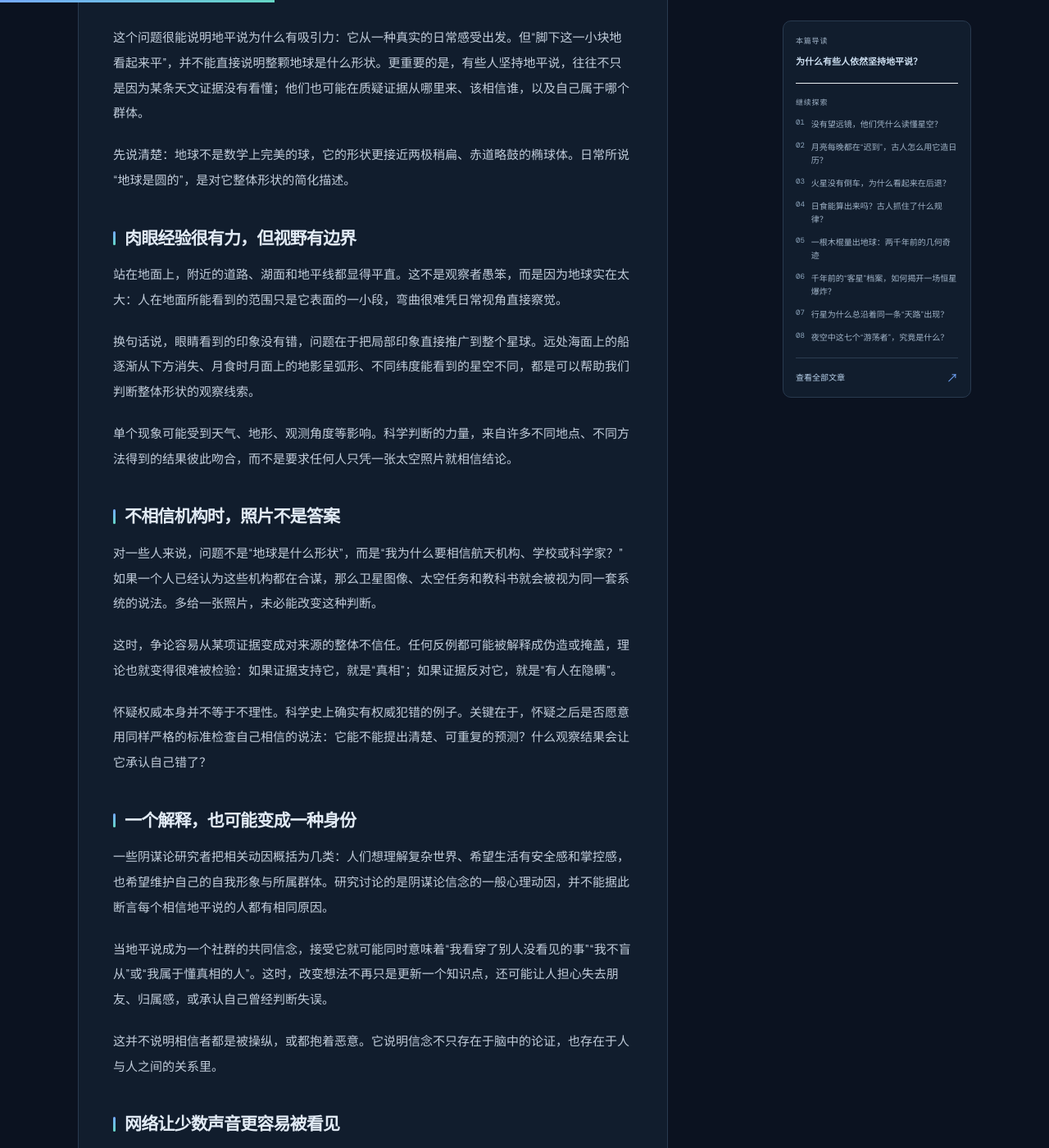
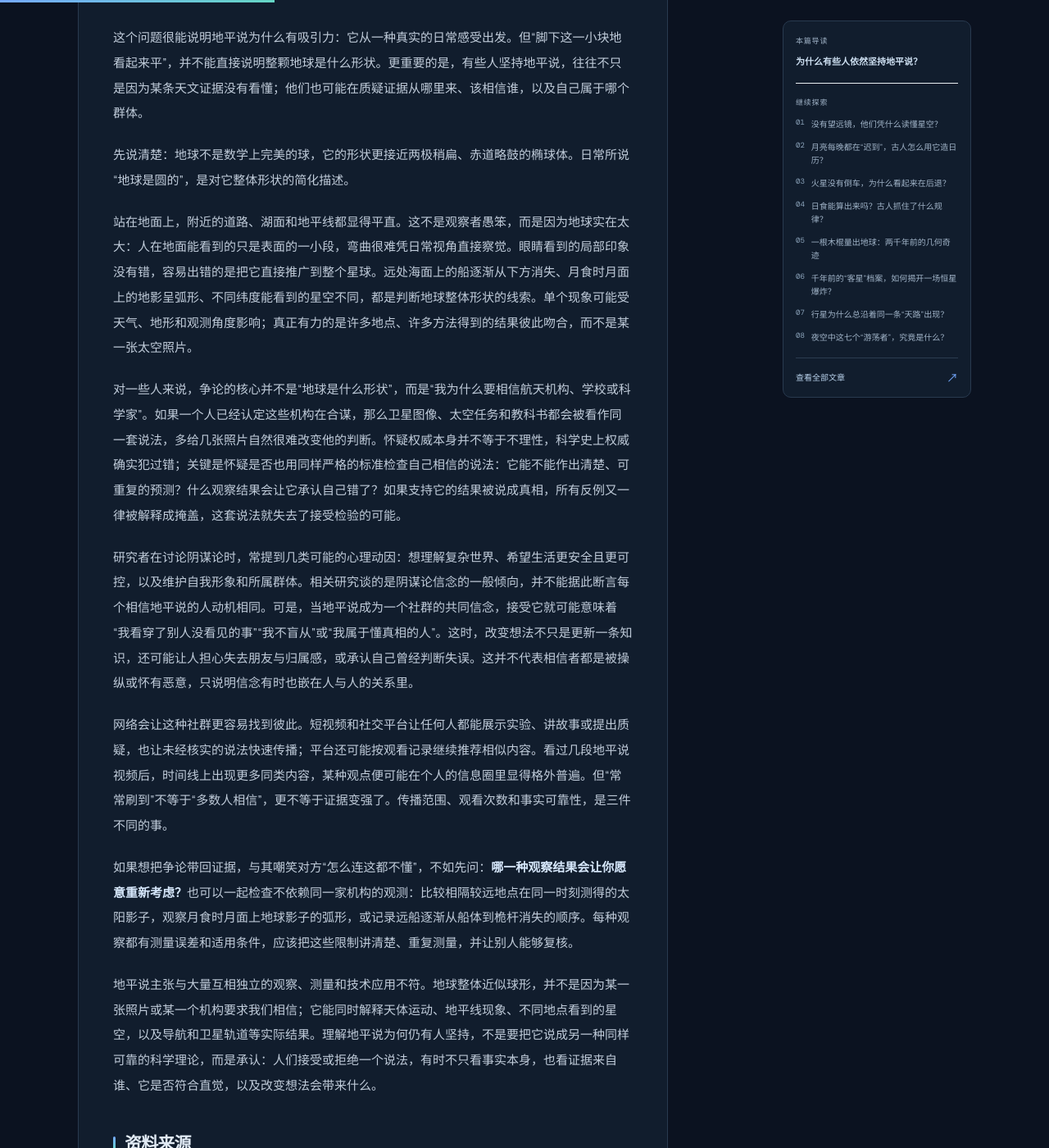
Before and after one commit to luskyle/the-world, a Jekyll site: the page built from astronomy/09-为什么有些人依然坚持地平说.md, in a window 1280 px wide and 1400 px high, scrolled down 484 px. Shown: the whole window at 82% size. Built offline with Jekyll 4.4.1, drawn with Linux system fonts in a browser that asks for light colours; some of the changed text lies outside the part shown.

Commit message:
Revise flat Earth article to flowing prose
Co-authored-by: Copilot <223556219+Copilot@users.noreply.github.com>

```diff
--- a/astronomy/09-为什么有些人依然坚持地平说.md
+++ b/astronomy/09-为什么有些人依然坚持地平说.md
@@ -16,49 +16,17 @@ permalink: /articles/why-flat-earth-persists/
 
 先说清楚：地球不是数学上完美的球，它的形状更接近两极稍扁、赤道略鼓的椭球体。日常所说“地球是圆的”，是对它整体形状的简化描述。
 
-## 肉眼经验很有力，但视野有边界
+站在地面上，附近的道路、湖面和地平线都显得平直。这不是观察者愚笨，而是因为地球实在太大：人在地面能看到的只是表面的一小段，弯曲很难凭日常视角直接察觉。眼睛看到的局部印象没有错，容易出错的是把它直接推广到整个星球。远处海面上的船逐渐从下方消失、月食时月面上的地影呈弧形、不同纬度能看到的星空不同，都是判断地球整体形状的线索。单个现象可能受天气、地形和观测角度影响；真正有力的是许多地点、许多方法得到的结果彼此吻合，而不是某一张太空照片。
 
-站在地面上，附近的道路、湖面和地平线都显得平直。这不是观察者愚笨，而是因为地球实在太大：人在地面所能看到的范围只是它表面的一小段，弯曲很难凭日常视角直接察觉。
+对一些人来说，争论的核心并不是“地球是什么形状”，而是“我为什么要相信航天机构、学校或科学家”。如果一个人已经认定这些机构在合谋，那么卫星图像、太空任务和教科书都会被看作同一套说法，多给几张照片自然很难改变他的判断。怀疑权威本身并不等于不理性，科学史上权威确实犯过错；关键是怀疑是否也用同样严格的标准检查自己相信的说法：它能不能作出清楚、可重复的预测？什么观察结果会让它承认自己错了？如果支持它的结果被说成真相，所有反例又一律被解释成掩盖，这套说法就失去了接受检验的可能。
 
-换句话说，眼睛看到的印象没有错，问题在于把局部印象直接推广到整个星球。远处海面上的船逐渐从下方消失、月食时月面上的地影呈弧形、不同纬度能看到的星空不同，都是可以帮助我们判断整体形状的观察线索。
+研究者在讨论阴谋论时，常提到几类可能的心理动因：想理解复杂世界、希望生活更安全且更可控，以及维护自我形象和所属群体。相关研究谈的是阴谋论信念的一般倾向，并不能据此断言每个相信地平说的人动机相同。可是，当地平说成为一个社群的共同信念，接受它就可能意味着“我看穿了别人没看见的事”“我不盲从”或“我属于懂真相的人”。这时，改变想法不只是更新一条知识，还可能让人担心失去朋友与归属感，或承认自己曾经判断失误。这并不代表相信者都是被操纵或怀有恶意，只说明信念有时也嵌在人与人的关系里。
 
-单个现象可能受到天气、地形、观测角度等影响。科学判断的力量，来自许多不同地点、不同方法得到的结果彼此吻合，而不是要求任何人只凭一张太空照片就相信结论。
+网络会让这种社群更容易找到彼此。短视频和社交平台让任何人都能展示实验、讲故事或提出质疑，也让未经核实的说法快速传播；平台还可能按观看记录继续推荐相似内容。看过几段地平说视频后，时间线上出现更多同类内容，某种观点便可能在个人的信息圈里显得格外普遍。但“常常刷到”不等于“多数人相信”，更不等于证据变强了。传播范围、观看次数和事实可靠性，是三件不同的事。
 
-## 不相信机构时，照片不是答案
+如果想把争论带回证据，与其嘲笑对方“怎么连这都不懂”，不如先问：**哪一种观察结果会让你愿意重新考虑？**也可以一起检查不依赖同一家机构的观测：比较相隔较远地点在同一时刻测得的太阳影子，观察月食时月面上地球影子的弧形，或记录远船逐渐从船体到桅杆消失的顺序。每种观察都有测量误差和适用条件，应该把这些限制讲清楚、重复测量，并让别人能够复核。
 
-对一些人来说，问题不是“地球是什么形状”，而是“我为什么要相信航天机构、学校或科学家？”如果一个人已经认为这些机构都在合谋，那么卫星图像、太空任务和教科书就会被视为同一套系统的说法。多给一张照片，未必能改变这种判断。
-
-这时，争论容易从某项证据变成对来源的整体不信任。任何反例都可能被解释成伪造或掩盖，理论也就变得很难被检验：如果证据支持它，就是“真相”；如果证据反对它，就是“有人在隐瞒”。
-
-怀疑权威本身并不等于不理性。科学史上确实有权威犯错的例子。关键在于，怀疑之后是否愿意用同样严格的标准检查自己相信的说法：它能不能提出清楚、可重复的预测？什么观察结果会让它承认自己错了？
-
-## 一个解释，也可能变成一种身份
-
-一些阴谋论研究者把相关动因概括为几类：人们想理解复杂世界、希望生活有安全感和掌控感，也希望维护自己的自我形象与所属群体。研究讨论的是阴谋论信念的一般心理动因，并不能据此断言每个相信地平说的人都有相同原因。
-
-当地平说成为一个社群的共同信念，接受它就可能同时意味着“我看穿了别人没看见的事”“我不盲从”或“我属于懂真相的人”。这时，改变想法不再只是更新一个知识点，还可能让人担心失去朋友、归属感，或承认自己曾经判断失误。
-
-这并不说明相信者都是被操纵，或都抱着恶意。它说明信念不只存在于脑中的论证，也存在于人与人之间的关系里。
-
-## 网络让少数声音更容易被看见
-
-短视频和社交平台可以让任何人展示实验、讲故事或提出质疑，也让未经核实的说法快速传播。平台可能根据观看记录继续推荐相似内容；一个人看过几段地平说视频后，时间线就可能出现同一主题的更多版本。
-
-于是，某种观点在个人的信息圈里会显得格外普遍。可“常常刷到”并不等于“多数人相信”，更不等于“证据变强了”。传播范围、观看次数和事实可靠性，是三件不同的事。
-
-## 怎样把争论带回证据？
-
-比起嘲笑对方“怎么连这都不懂”，更有用的做法是问清楚：**哪一种观察结果，会让你愿意重新考虑？**如果答案是“没有任何可能”，争论就不再是检验证据，而是在守护一种无法被反驳的信念。
-
-也可以从不依赖同一个机构的观察开始。例如，比较相隔较远地点在同一时刻测得的太阳影子；观察月食时月球表面出现的地球影子；或记录远船逐渐从船体到桅杆消失的顺序。每种方法都有自己的测量误差和适用条件，重要的是说明误差、重复观测，并让别人能够复核。
-
-地平说主张与大量互相独立的观察、测量和技术应用不符。地球整体近似球形，并不是因为某一张照片或某一个机构要求我们相信；它能同时解释天体运动、地平线现象、不同地点看到的星空，以及导航和卫星轨道等实际结果。
-
-## 坚持一种说法，不总是因为缺少事实
-
-人们有时会把信念当成事实题：把正确资料摆出来，对方自然就会改。但如果真正的分歧涉及信任、身份和“谁有资格定义事实”，增加资料未必足够。
-
-理解地平说为何持续存在，不是要把它说成另一种同样可靠的科学理论。地球形状的证据并不对等。我们理解的是：一个看似简单的错误答案，为什么能与直觉、社群和对权威的怀疑结合起来，并在证据出现后依然留存。
+地平说主张与大量互相独立的观察、测量和技术应用不符。地球整体近似球形，并不是因为某一张照片或某一个机构要求我们相信；它能同时解释天体运动、地平线现象、不同地点看到的星空，以及导航和卫星轨道等实际结果。理解地平说为何仍有人坚持，不是要把它说成另一种同样可靠的科学理论，而是承认：人们接受或拒绝一个说法，有时不只看事实本身，也看证据来自谁、它是否符合直觉，以及改变想法会带来什么。
 
 ## 资料来源
 
```
Also changed, not shown: .github/instructions/editorial-writing.instructions.md.
